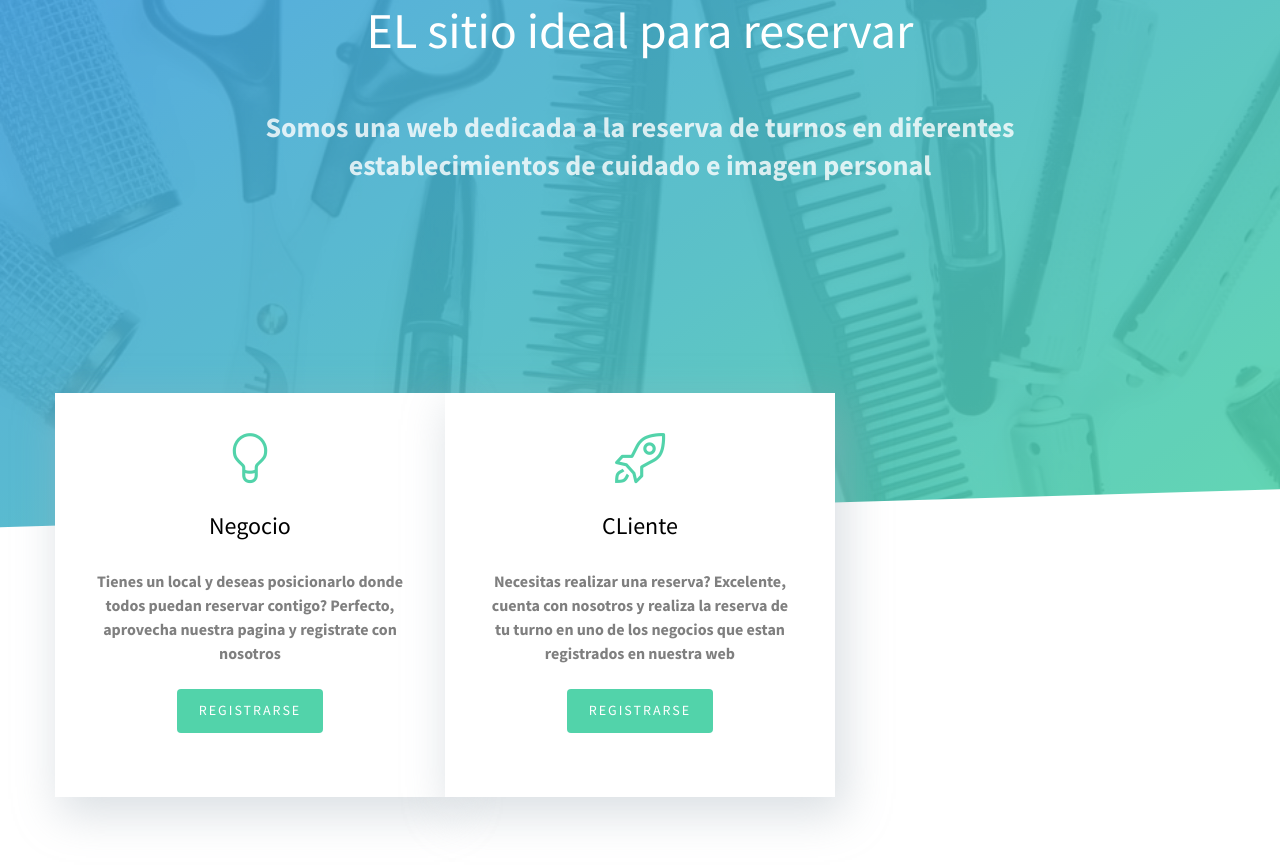
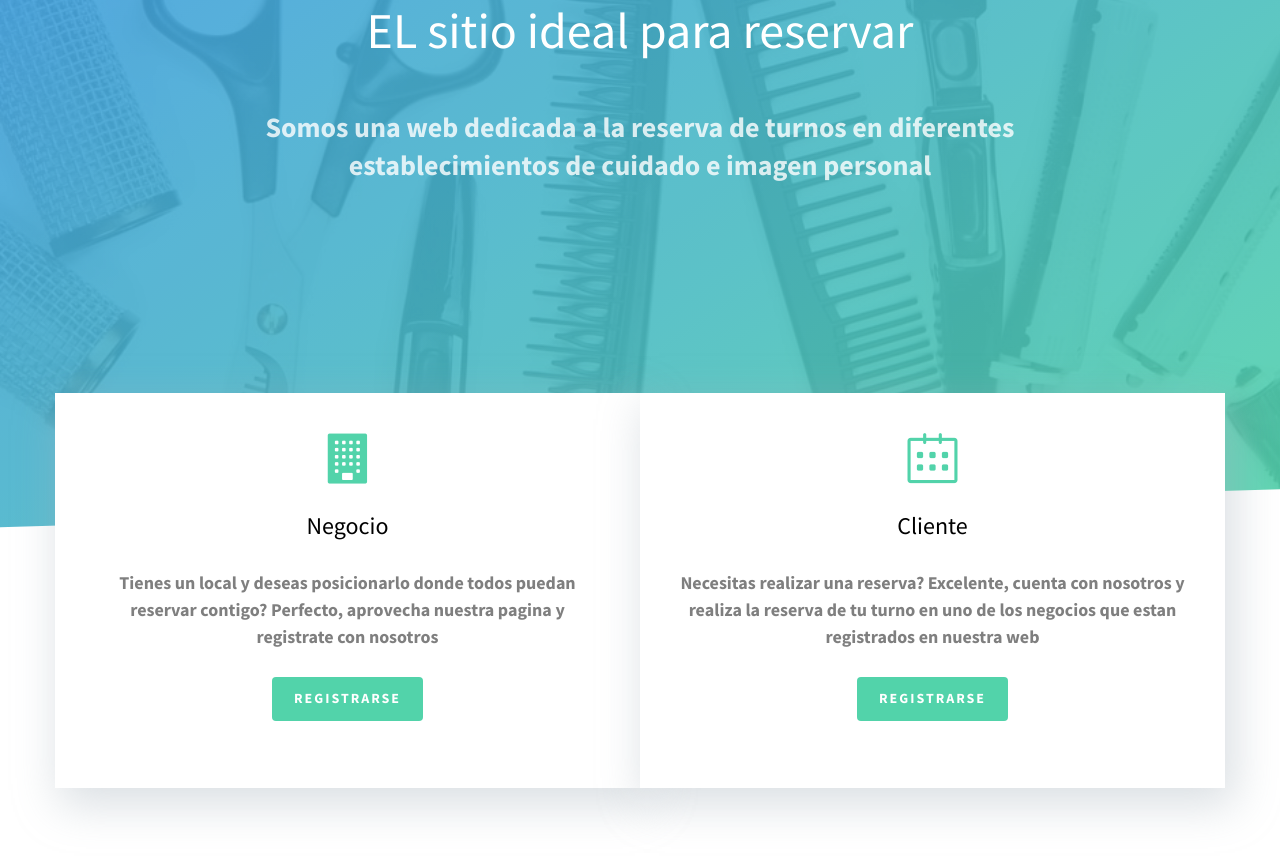
Before and after one commit to JamtMaster/voypalla, a plain HTML site: page Home/index.html in a window 1280 px wide. Shown: the part 357-1222 px from the top of the page. Drawn offline with Linux system fonts and the light colour scheme; some packages are replaced by stand-ins of ours; no server answers; files whose address does not match are found by name.

Commit message:
Se centralizo las opciones de negocio y cliente y se cambiaron los fondos animados de esas respectivas opciones

```diff
--- a/Home/css/style.css
+++ b/Home/css/style.css
@@ -477,10 +477,10 @@ h1, h2, h3, h4, h5, h6 {
   -moz-flex-wrap: wrap;
 }
 #fh5co-intro .fh5co-block {
-  width: 33.33%;
+  width: 50%;
   float: left;
   text-align: center;
-  font-size: 16px;
+  font-size: 18px;
   min-height: 300px;
   vertical-align: middle;
   padding: 40px;
--- a/Home/index.html
+++ b/Home/index.html
@@ -218,24 +218,24 @@
 	<section id="fh5co-intro">
 		<div class="container">
 			<div class="row row-bottom-padded-lg">
-				<div class="fh5co-block to-animate" style="background-image: url(images/img_7.jpg);">
+				<div class="fh5co-block to-animate" style="background-image: url(images/3.jpg);">
 					<div class="overlay-darker"></div>
 					<div class="overlay"></div>
 					<div class="fh5co-text">
-						<i class="fh5co-intro-icon icon-bulb"></i>
+						<i class="fh5co-intro-icon icon-building"></i>
 						<h2>Negocio</h2>
 						<p><strong>Tienes un local y deseas posicionarlo donde todos puedan reservar contigo? Perfecto, aprovecha nuestra pagina y registrate con nosotros</strong> </p>
-						<p><a href="#" class="btn btn-primary">Registrarse</a></p>
+						<p><a href="#" class="btn btn-primary"> <strong>Registrarse</strong> </a></p>
 					</div>
 				</div>
-				<div class="fh5co-block to-animate" style="background-image: url(images/img_10.jpg);">
+				<div class="fh5co-block to-animate" style="background-image: url(images/1.jpg);">
 					<div class="overlay-darker"></div>
 					<div class="overlay"></div>
 					<div class="fh5co-text">
-						<i class="fh5co-intro-icon icon-rocket"></i>
-						<h2>CLiente</h2>
+						<i class="fh5co-intro-icon icon-calendar"></i>
+						<h2>Cliente</h2>
 						<p><strong> Necesitas realizar una reserva? Excelente, cuenta con nosotros y realiza la reserva de tu turno en uno de los negocios que estan registrados en nuestra web</strong> </p>
-						<p><a href="#" class="btn btn-primary">Registrarse</a></p>
+						<p><a href="#" class="btn btn-primary"> <strong>Registrarse</strong> </a></p>
 					</div>
 				</div>
 			</div>
```
Also changed, not shown: Home/images/1.jpg (added), Home/images/2.png (added), Home/images/3.jpg (added).
